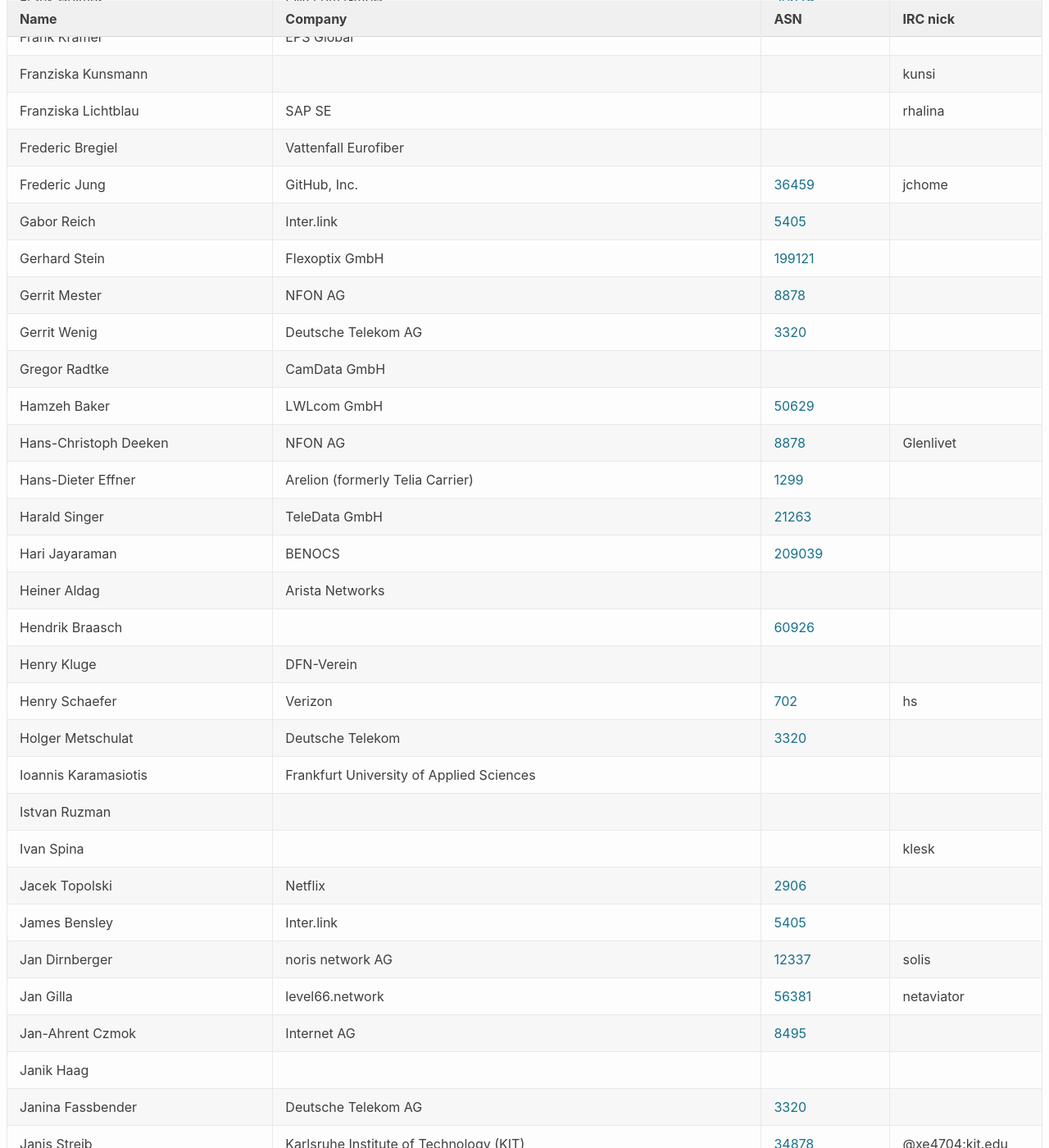
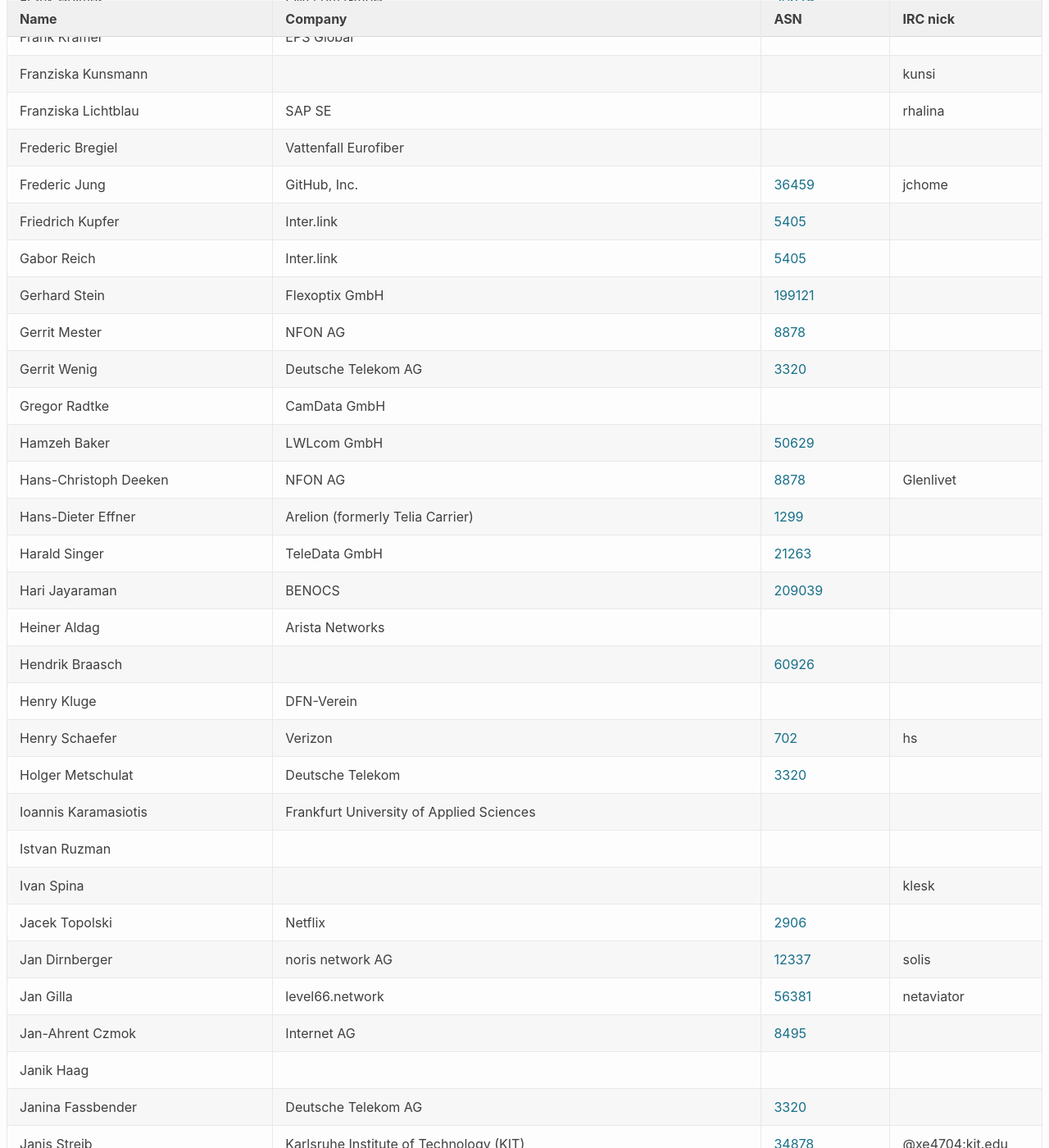
Before and after one commit to denog/pretix-attendeelist, a Jekyll site: the page built from denog15/index.md, in a window 1280 px wide and 1400 px high, scrolled down 6454 px. Shown: the whole window at 82% size. Built offline with Jekyll 4.4.1, drawn with Linux system fonts in a browser that asks for light colours.

Commit message:
Latest data: Thu Nov 16 10:10:39 UTC 2023

```diff
--- a/_data/attendees_denog15_onsite.json
+++ b/_data/attendees_denog15_onsite.json
@@ -870,6 +870,12 @@
     "asn": "36459"
   },
   {
+    "name": "Friedrich Kupfer",
+    "company": "Inter.link",
+    "irc": null,
+    "asn": "5405"
+  },
+  {
     "name": "Gabor Reich",
     "company": "Inter.link",
     "irc": null,
@@ -984,12 +990,6 @@
     "asn": "2906"
   },
   {
-    "name": "James Bensley",
-    "company": "Inter.link",
-    "irc": null,
-    "asn": "5405"
-  },
-  {
     "name": "Jan-Ahrent Czmok",
     "company": "Internet AG",
     "irc": null,
```
